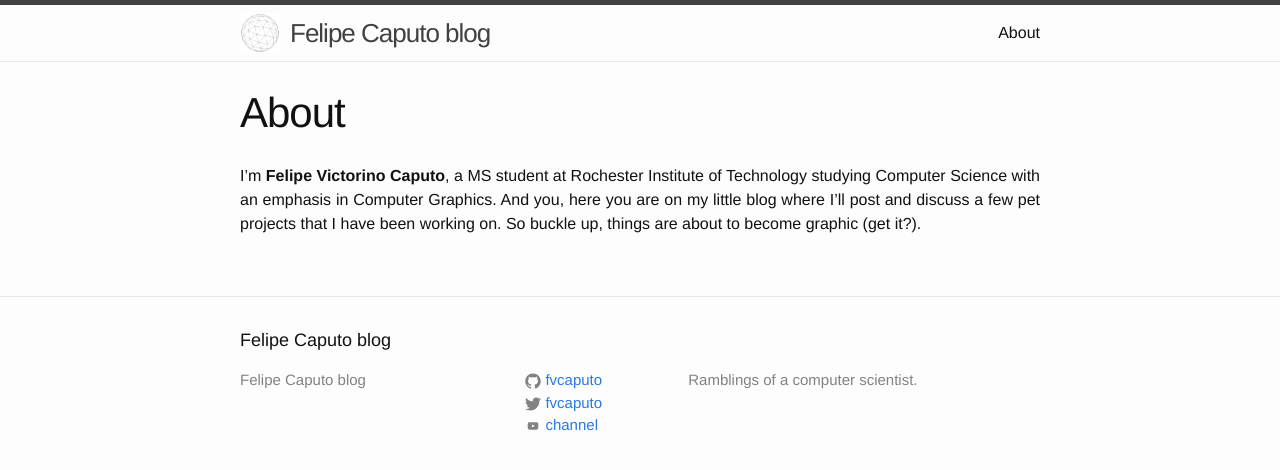
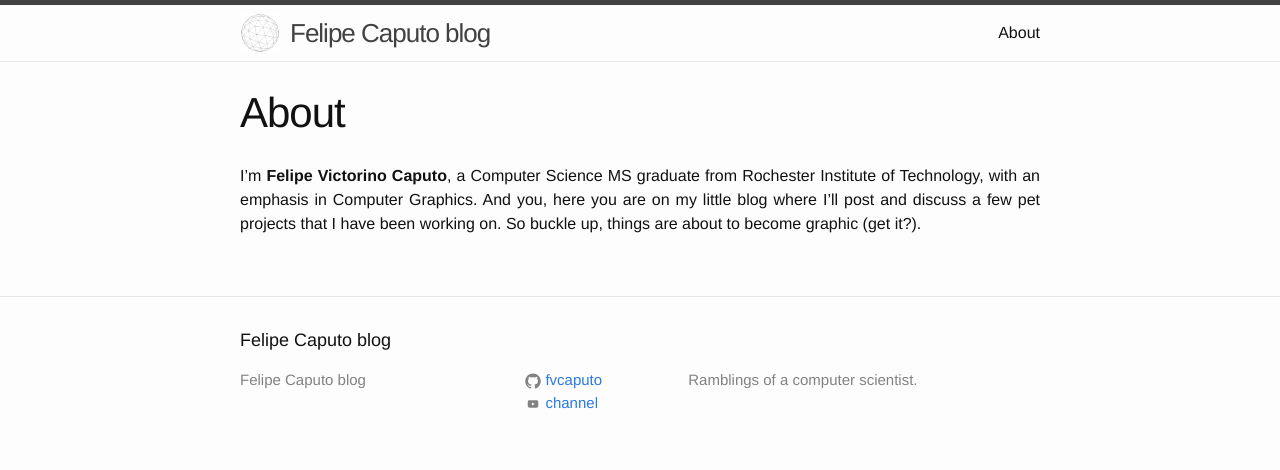
Before and after one commit to fvcaputo/fvcaputo.github.io, a Jekyll site: the page built from about.md, in a window 1280 px wide. Shown: the top 470 px of the page. Built offline with Jekyll 4.4.1, drawn with Linux system fonts in a browser that asks for light colours.

Commit message:
Changed a few things.

```diff
--- a/_config.yml
+++ b/_config.yml
@@ -4,7 +4,7 @@ description: > # this means to ignore newlines until "baseurl:"
   Ramblings of a computer scientist.
 baseurl: "" # the subpath of your site, e.g. /blog/
 url: "http://fvcaputo.github.io/" # the base hostname & protocol for your site
-twitter_username: fvcaputo
+# twitter_username: fvcaputo
 github_username: fvcaputo
 youtube_link: UCh_nXt6yvZHSAXBb06hesdA
 youtube_username: channel
--- a/about.md
+++ b/about.md
@@ -4,4 +4,4 @@ title: About
 permalink: /about/
 ---
 
-I'm <b>Felipe Victorino Caputo</b>, a MS student at Rochester Institute of Technology studying Computer Science with an emphasis in Computer Graphics. And you, here you are on my little blog where I'll post and discuss a few pet projects that I have been working on. So buckle up, things are about to become graphic (get it?).
+I'm <b>Felipe Victorino Caputo</b>, a Computer Science MS graduate from Rochester Institute of Technology, with an emphasis in Computer Graphics. And you, here you are on my little blog where I'll post and discuss a few pet projects that I have been working on. So buckle up, things are about to become graphic (get it?).
```
